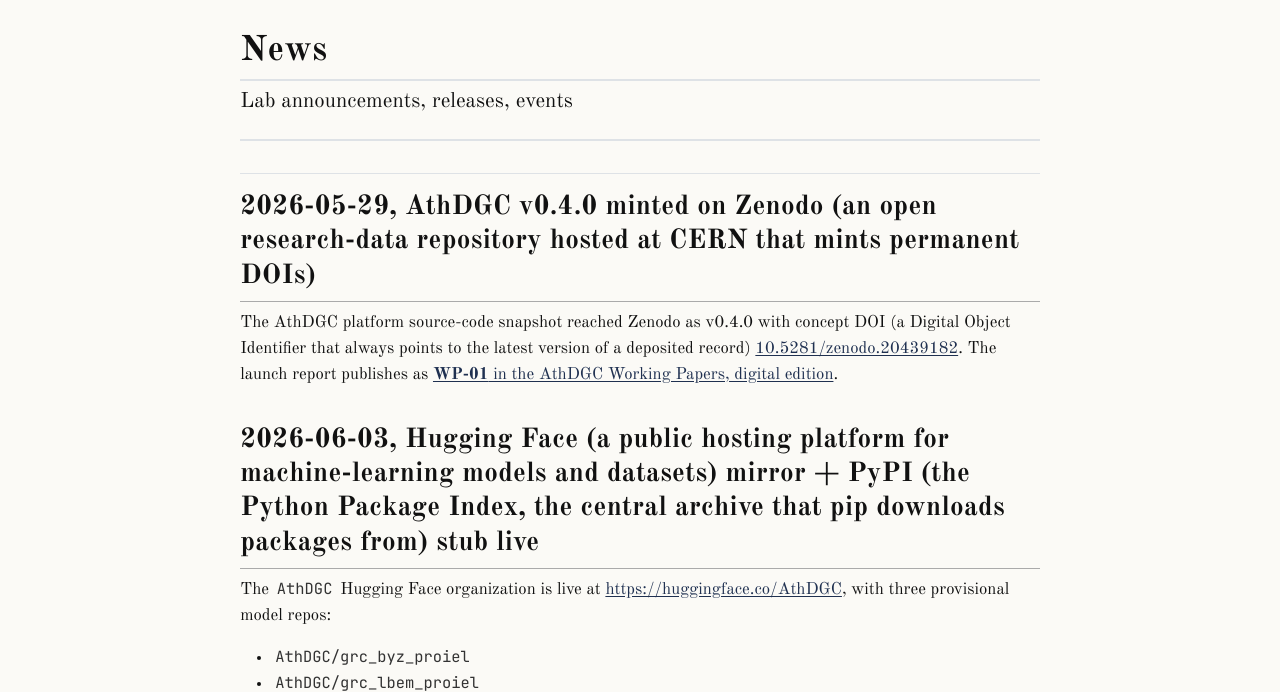
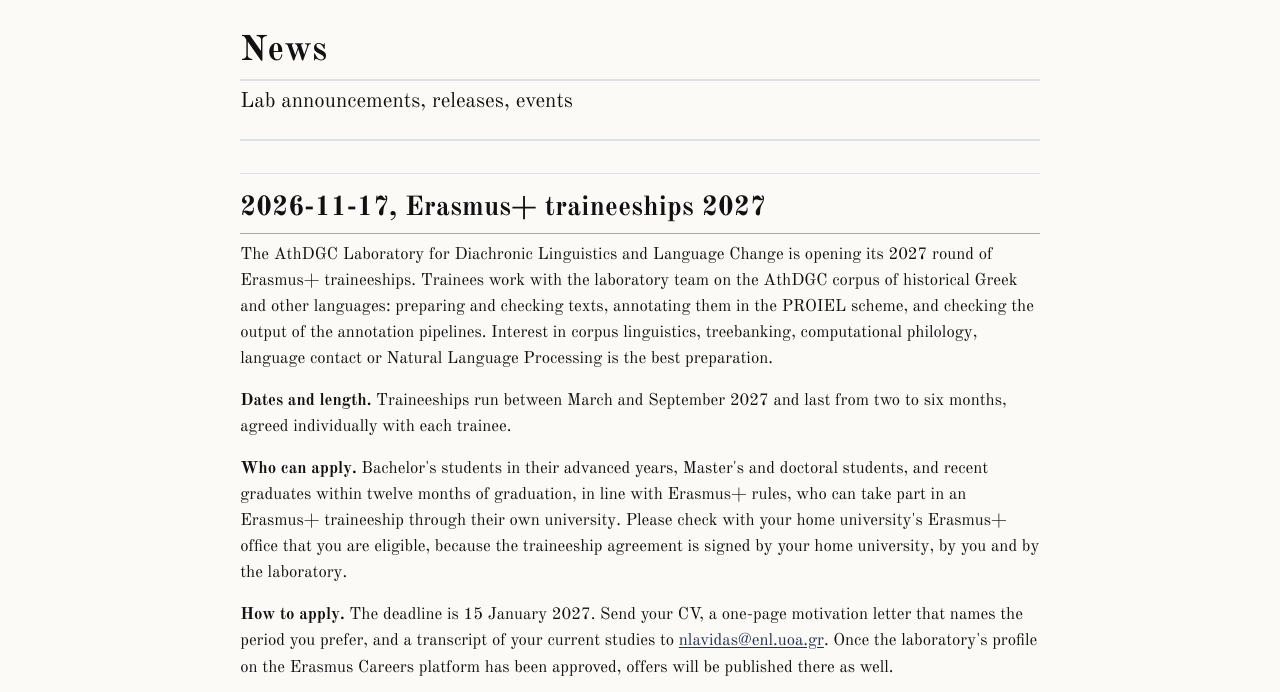
Before and after one commit to AthDGC/athdgclab, a plain HTML site: page news.html in a window 1280 px wide. Shown: the part 81-773 px from the top of the page. Drawn offline with nearby package versions, Linux system fonts and the light colour scheme.

Commit message:
News: Erasmus+ traineeships 2027

```diff
--- a/news.html
+++ b/news.html
@@ -179,6 +179,13 @@ ul.task-list li input[type="checkbox"] {
 </header>
 
 
+<section id="erasmus-traineeships-2027" class="level2">
+<h2 class="anchored" data-anchor-id="erasmus-traineeships-2027">2026-11-17, Erasmus+ traineeships 2027</h2>
+<p>The AthDGC Laboratory for Diachronic Linguistics and Language Change is opening its 2027 round of Erasmus+ traineeships. Trainees work with the laboratory team on the AthDGC corpus of historical Greek and other languages: preparing and checking texts, annotating them in the PROIEL scheme, and checking the output of the annotation pipelines. Interest in corpus linguistics, treebanking, computational philology, language contact or Natural Language Processing is the best preparation.</p>
+<p><strong>Dates and length.</strong> Traineeships run between March and September 2027 and last from two to six months, agreed individually with each trainee.</p>
+<p><strong>Who can apply.</strong> Bachelor's students in their advanced years, Master's and doctoral students, and recent graduates within twelve months of graduation, in line with Erasmus+ rules, who can take part in an Erasmus+ traineeship through their own university. Please check with your home university's Erasmus+ office that you are eligible, because the traineeship agreement is signed by your home university, by you and by the laboratory.</p>
+<p><strong>How to apply.</strong> The deadline is 15 January 2027. Send your CV, a one-page motivation letter that names the period you prefer, and a transcript of your current studies to <a href="mailto:nlavidas@enl.uoa.gr">nlavidas@enl.uoa.gr</a>. Once the laboratory's profile on the Erasmus Careers platform has been approved, offers will be published there as well.</p>
+</section>
 <section id="athdgc-v0.4.0-minted-on-zenodo-an-open-research-data-repository-hosted-at-cern-that-mints-permanent-dois" class="level2">
 <h2 class="anchored" data-anchor-id="athdgc-v0.4.0-minted-on-zenodo-an-open-research-data-repository-hosted-at-cern-that-mints-permanent-dois">2026-05-29, AthDGC v0.4.0 minted on Zenodo (an open research-data repository hosted at CERN that mints permanent DOIs)</h2>
 <p>The AthDGC platform source-code snapshot reached Zenodo as v0.4.0 with concept DOI (a Digital Object Identifier that always points to the latest version of a deposited record) <a href="https://doi.org/10.5281/zenodo.20439182">10.5281/zenodo.20439182</a>. The launch report publishes as <a href="./papers/01-athdgc-launch.html"><strong>WP-01</strong> in the AthDGC Working Papers, digital edition</a>.</p>
```
